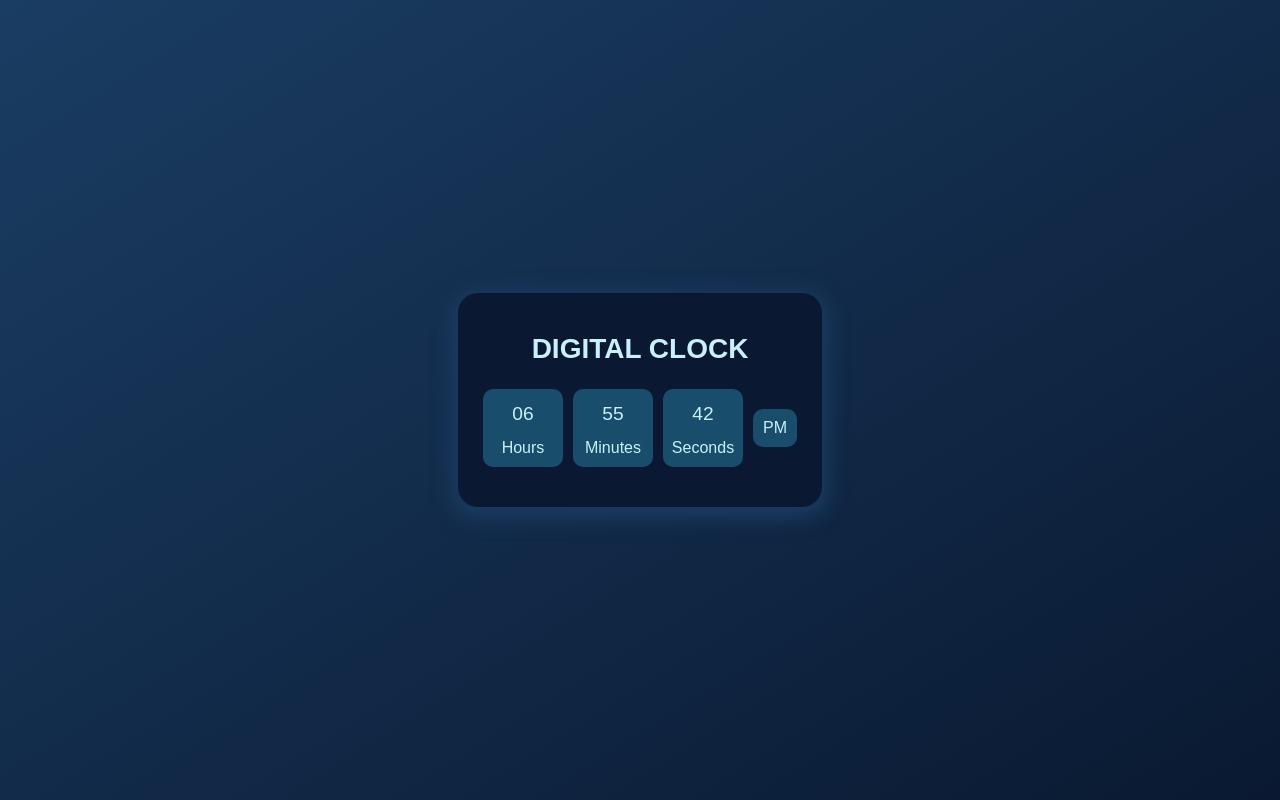
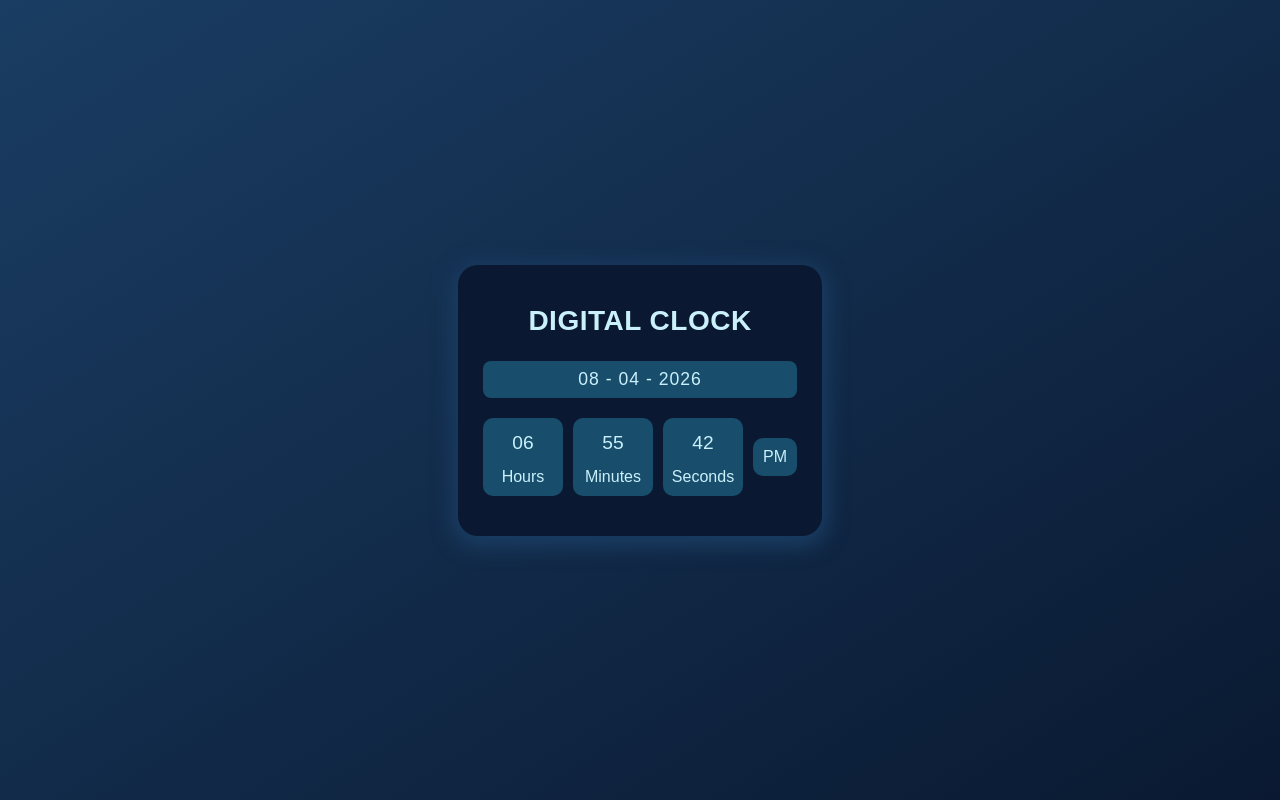
Before and after one commit to mdnafizmahmud/clock-app, a plain HTML site: page index.html in a window 1280 px wide. Drawn offline with Linux system fonts and the light colour scheme.

Commit message:
date add

```diff
--- a/index.html
+++ b/index.html
@@ -10,6 +10,12 @@
   <body>
     <div class="container">
       <h1>digital clock</h1>
+      <div>
+        <p class="date">
+          <span id="date">00</span> - <span id="month">00</span> -
+          <span id="year">00</span>
+        </p>
+      </div>
       <div class="clock-box">
         <div class="hours div">
           <span id="hours-num" class="num">00</span>
--- a/script.js
+++ b/script.js
@@ -1,20 +1,23 @@
-let hoursEl = document.getElementById("hours-num");
-let minutesEl = document.getElementById("minutes-num");
-let secondsEl = document.getElementById("seconds-num");
-let ampmEl = document.getElementById("ampm");
+const hoursEl = document.getElementById("hours-num");
+const minutesEl = document.getElementById("minutes-num");
+const secondsEl = document.getElementById("seconds-num");
+const dateEl = document.getElementById("date");
+const monthEl = document.getElementById("month");
+const yearEl = document.getElementById("year");
+const ampmEl = document.getElementById("ampm");
 
 function startClock() {
   const date = new Date();
-  let h = date.getHours();
-  let m = date.getMinutes();
-  let s = date.getSeconds();
-  let ampm = "AM";
+  let day, month, year, h, m, s, ampm;
+  h = date.getHours();
+  m = date.getMinutes();
+  s = date.getSeconds();
+  day = date.getDate();
+  month = date.getMonth();
+  year = date.getFullYear();
+  ampm = "AM";
 
-  if (h >= 12) {
-    ampm = "PM";
-  } else {
-    ampm = ampm;
-  }
+  ampm = h >= 12 ? "PM" : ampm;
 
   if (h > 12) {
     h -= 12;
@@ -23,10 +26,15 @@ function startClock() {
     h = 12;
   }
 
+  day = day < 10 ? "0" + day : day;
+  month = month < 10 ? "0" + month : month;
   h = h < 10 ? "0" + h : h;
   m = m < 10 ? "0" + m : m;
   s = s < 10 ? "0" + s : s;
 
+  dateEl.textContent = day;
+  monthEl.textContent = month;
+  yearEl.textContent = year;
   hoursEl.textContent = h;
   minutesEl.textContent = m;
   secondsEl.textContent = s;
--- a/style.css
+++ b/style.css
@@ -34,10 +34,21 @@ h1 {
   font-size: 1.75rem;
   text-transform: uppercase;
   margin-bottom: 1.5rem;
+  letter-spacing: 0.5px;
 }
 
 .clock-box {
   gap: 10px;
+}
+
+.date {
+  font-size: 1.1rem;
+  font-weight: 500;
+  letter-spacing: 1px;
+  background: #184e6c;
+  margin-bottom: 20px;
+  padding: 8px;
+  border-radius: 8px;
 }
 
 .div {
```
